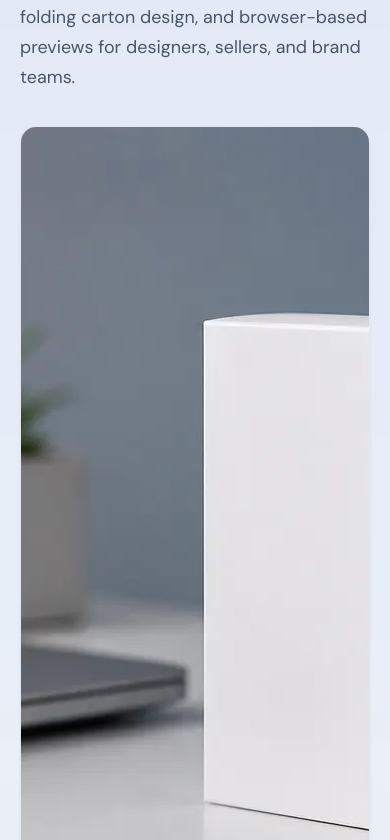
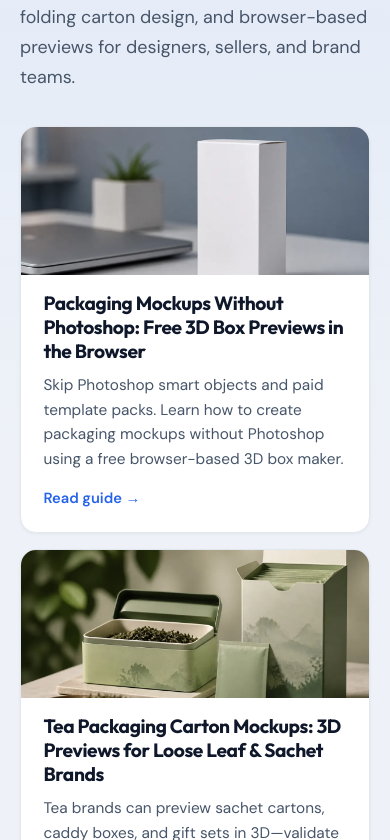
Before and after one commit to kashanshah/3dboxstudio, a Next.js app: page / in a window 390 px wide. Shown: the part 10784-11624 px from the top of the page. Built offline with nearby package versions, Linux system fonts and the light colour scheme; no server answers.

Commit message:
Fix oversized blog listing thumbnails on mobile
Cap card image height and use a wider aspect ratio on small screens so
listing thumbs stay compact instead of dominating the viewport.

Co-authored-by: Syed Kashan Ali Shah <kashanshah@hotmail.com>

```diff
--- a/src/components/BlogExplorer.tsx
+++ b/src/components/BlogExplorer.tsx
@@ -171,7 +171,7 @@ export default function BlogExplorer() {
                   src={getBlogPostImagePath(post.slug)}
                   alt={getBlogPostImageAlt(post)}
                   width={1200}
-                  height={800}
+                  height={675}
                   loading="lazy"
                   decoding="async"
                 />
--- a/src/landing.css
+++ b/src/landing.css
@@ -1859,13 +1859,18 @@
   display: block;
   margin: -1.35rem -1.4rem 1rem;
   text-decoration: none;
+  overflow: hidden;
+  line-height: 0;
 }
 
 .blog-index-thumb {
   display: block;
   width: 100%;
-  aspect-ratio: 3 / 2;
+  height: auto;
+  aspect-ratio: 16 / 9;
+  max-height: 200px;
   object-fit: cover;
+  object-position: center;
   background: linear-gradient(145deg, #e8edf4 0%, #d5dde8 100%);
 }
 
@@ -1883,6 +1888,17 @@
   width: 100%;
   max-height: min(52vh, 420px);
   object-fit: cover;
+}
+
+@media (max-width: 640px) {
+  .blog-index-thumb {
+    aspect-ratio: 2 / 1;
+    max-height: 148px;
+  }
+
+  .blog-post-hero-image {
+    max-height: min(36vh, 220px);
+  }
 }
 
 .blog-index-card .faq-item-category {
--- a/src/views/BlogPostPage.tsx
+++ b/src/views/BlogPostPage.tsx
@@ -135,7 +135,7 @@ export default function BlogPostPage({ slug }: BlogPostPageProps) {
                         src={getBlogPostImagePath(item.slug)}
                         alt={getBlogPostImageAlt(item)}
                         width={1200}
-                        height={800}
+                        height={675}
                         loading="lazy"
                         decoding="async"
                       />
```
